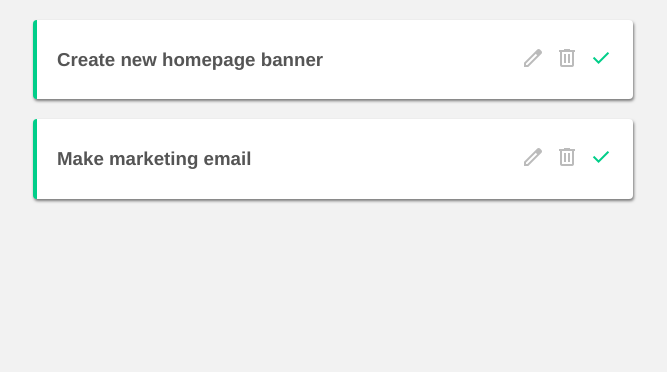
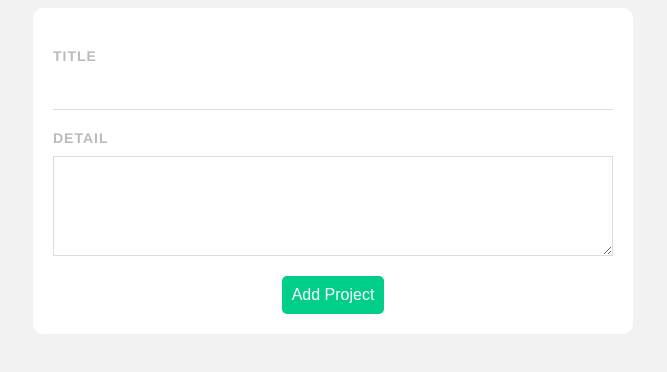
Before and after one commit to omidshome/vue-planner, a Vue app: page /add in a window 1280 px wide. Shown: the top 372 px of the page, without its empty margins (307-974 px from the left). Built offline with nearby package versions, Linux system fonts and the light colour scheme; data requests are answered from the project's data file.

Commit message:
AddPorject view implemented

```diff
--- a/data/db.json
+++ b/data/db.json
@@ -4,13 +4,19 @@
       "id": 1,
       "title": "Create new homepage banner",
       "detail": "Lorem Ipsum",
-      "complete": true
+      "complete": false
     },
     {
       "id": 2,
       "title": "Make marketing email",
       "detail": "Lorem Ipsum",
-      "complete": true
+      "complete": false
+    },
+    {
+      "title": "Make my own website",
+      "detail": "It should be perfect and beautiful.",
+      "complete": false,
+      "id": 3
     }
   ]
 }
--- a/src/App.vue
+++ b/src/App.vue
@@ -1,6 +1,6 @@
 <template>
   <div>
-    <HomeViewVue></HomeViewVue>
+    <router-view> </router-view>
   </div>
 </template>
 
--- a/src/router/index.js
+++ b/src/router/index.js
@@ -1,11 +1,17 @@
 import { createRouter, createWebHistory } from "vue-router";
 import HomeView from "../views/HomeView.vue";
+import AddProject from "../views/AddProject.vue";
 
 const routes = [
   {
     path: "/",
     name: "home",
     component: HomeView,
+  },
+  {
+    path: "/add",
+    name: "addProject",
+    component: AddProject,
   },
 ];
 
--- /dev/null
+++ b/src/views/AddProject.vue
@@ -0,0 +1,91 @@
+<template>
+  <div>
+    <form @submit.prevent="handleSubmit">
+      <label for="title">Title</label>
+      <input type="text" id="title" v-model="title" required />
+      <label for="detail">Detail</label>
+      <textarea id="detail" v-model="details" required></textarea>
+
+      <button type="submit">Add Project</button>
+    </form>
+  </div>
+</template>
+
+<script>
+import { RouterLink } from "vue-router";
+import router from "../router";
+export default {
+  name: "AddProject",
+  methods: {
+    handleSubmit() {
+      let project = {
+        title: this.title,
+        detail: this.details,
+        complete: false,
+      };
+
+      fetch("http://localhost:3000/projects", {
+        method: "POST",
+        headers: {
+          "Content-Type": "application/json",
+        },
+        body: JSON.stringify(project),
+      }).then(() => {
+        router.push("/").catch("Something went wrong!");
+      });
+    },
+  },
+  data() {
+    return {
+      title: "",
+      details: "",
+    };
+  },
+};
+</script>
+
+<style scoped>
+form {
+  background: white;
+  padding: 20px;
+  border-radius: 10px;
+}
+
+label {
+  display: block;
+  color: #bbb;
+  text-transform: uppercase;
+  font-size: 14px;
+  font-weight: bold;
+  letter-spacing: 1px;
+  margin: 20px 0 10px 0;
+}
+
+input {
+  padding: 10px;
+  width: 100%;
+  box-sizing: border-box;
+  border: none;
+  border-bottom: 1px solid #ddd;
+}
+
+textarea {
+  border: 1px solid #ddd;
+  padding: 10px;
+  display: block;
+  width: 100%;
+  box-sizing: border-box;
+  height: 100px;
+}
+
+form button {
+  display: block;
+  margin: 20px auto 0;
+  background: #00ce89;
+  color: white;
+  padding: 10px;
+  border: 0;
+  border-radius: 5px;
+  font-size: 16px;
+}
+</style>
```
